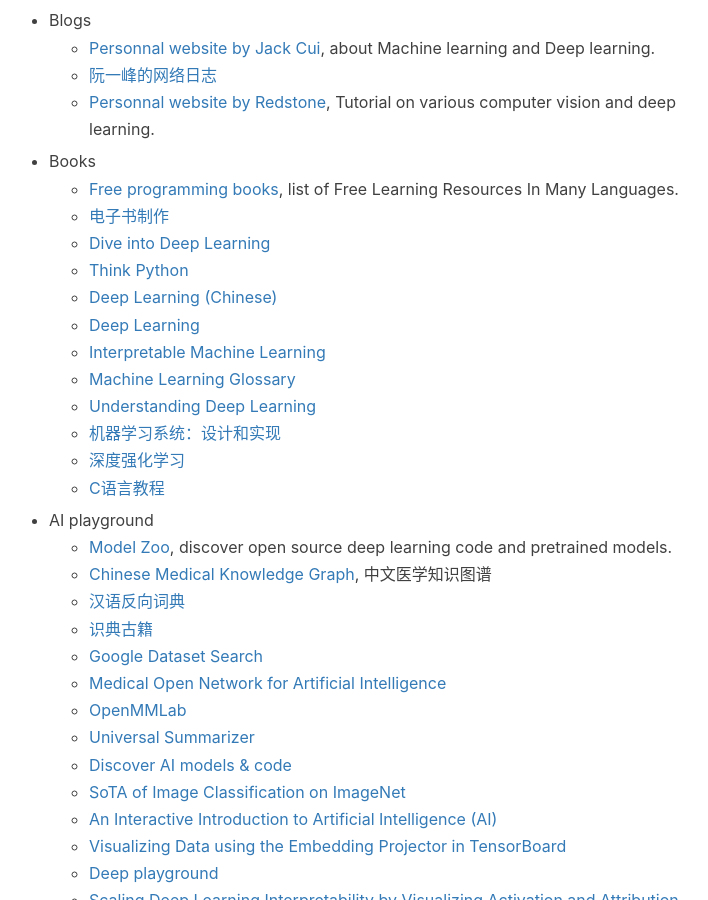
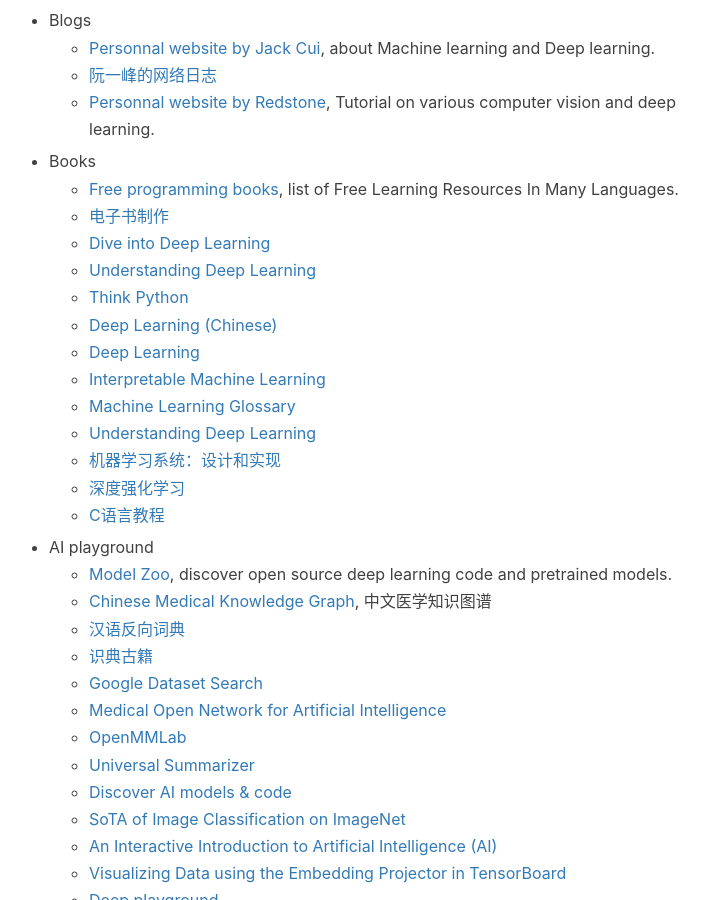
Before and after one commit to jizhang02/jizhang02.github.io, a Jekyll site: the page built from _posts/2020-02-24-productivity.markdown, in a window 1280 px wide and 900 px high, scrolled down 2002 px. Shown: the whole window, without its empty margins (256-964 px from the left). Built offline with Jekyll 4.4.1, drawn with Linux system fonts in a browser that asks for light colours; nearby versions of some CDN libraries; a script that is not in the unit is left out; comment, search, counter and statistics services are not loaded.

Commit message:
Update 2020-02-24-productivity.markdown

```diff
--- a/_posts/2020-02-24-productivity.markdown
+++ b/_posts/2020-02-24-productivity.markdown
@@ -82,6 +82,7 @@
     * [Free programming books](https://github.com/EbookFoundation/free-programming-books), list of Free Learning Resources In Many Languages.
     * [电子书制作](https://book.crifan.com/books/ebook_system_gitbook/website/)
     * [Dive into Deep Learning](https://zh-v2.d2l.ai/)
+    * [Understanding Deep Learning](https://udlbook.github.io/udlbook/)
     * [Think Python](https://wizardforcel.gitbooks.io/think-python-2e/content/index.html)
     * [Deep Learning (Chinese)](https://exacity.github.io/deeplearningbook-chinese/)
     * [Deep Learning](https://www.deeplearningbook.org/)
```
